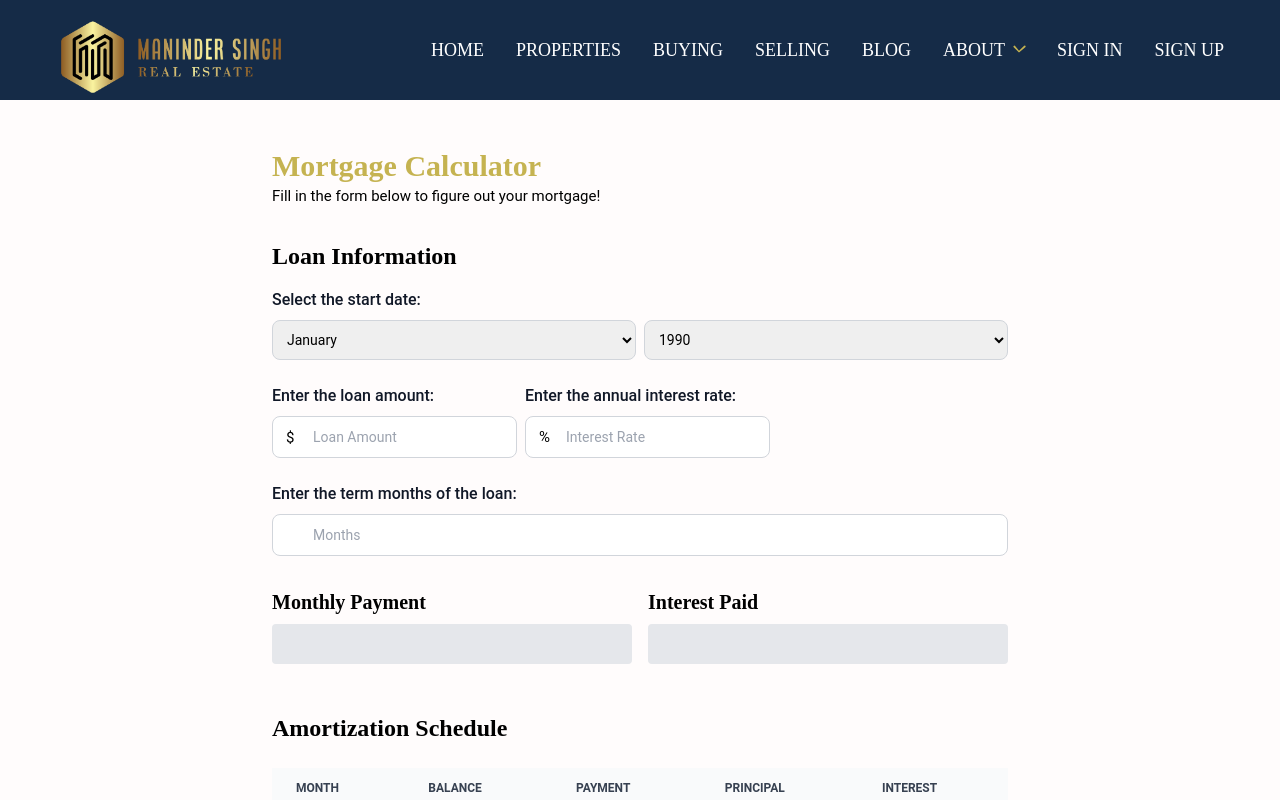
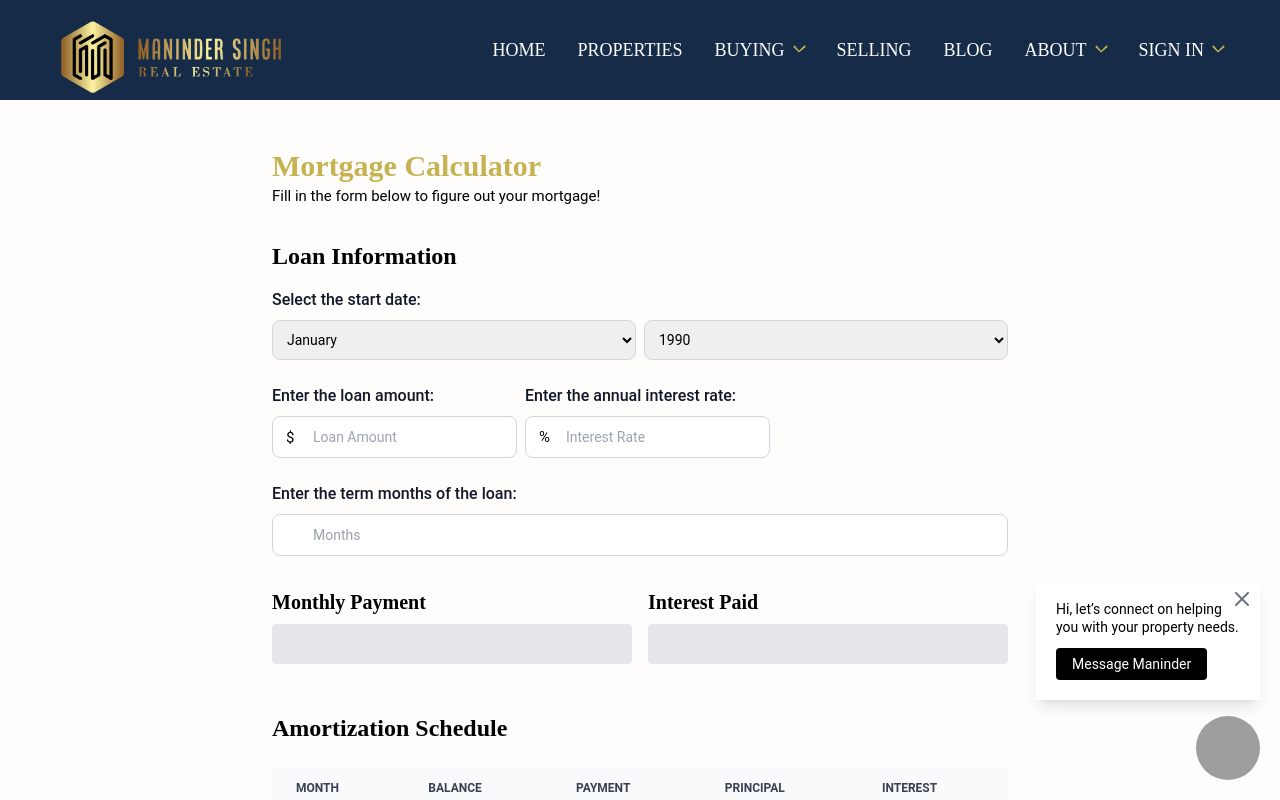
Before and after one commit to amitcarpenter/maninder_frontend_react, a React (Vite) app: page /MortgageCalculator in a window 1280 px wide. Shown: the top 800 px of the page. Built offline with nearby package versions, Linux system fonts and the light colour scheme; grey boxes are pictures that could not be loaded.

Commit message:
login register  api

```diff
--- a/package.json
+++ b/package.json
@@ -18,7 +18,8 @@
     "react-icons": "^5.0.1",
     "react-multi-carousel": "^2.8.4",
     "react-responsive-carousel": "^3.2.23",
-    "react-router-dom": "^6.22.2"
+    "react-router-dom": "^6.22.2",
+    "react-toastify": "^10.0.5"
   },
   "devDependencies": {
     "@types/react": "^18.2.56",
--- a/src/App.jsx
+++ b/src/App.jsx
@@ -15,7 +15,8 @@ import BuyersGuide from "./pages/sell/BuyersGuide";
 import SellerGuide from "./pages/sell/SellerGuide";
 import Register from "./components/login/Register";
 import MortgageCalculator from "./pages/MortgageCalculator/MortgageCalculator";
-
+import { ToastContainer } from 'react-toastify';
+import 'react-toastify/dist/ReactToastify.css';
 
 function App() {
   const location = useLocation();
@@ -46,7 +47,7 @@ function App() {
 
 
       </Routes>
-
+      <ToastContainer />
     </>
   );
 }
--- a/src/components/header/Header.jsx
+++ b/src/components/header/Header.jsx
@@ -175,12 +175,69 @@ export default function Navbar() {
               </Link>
             </li>
 
-            <li className=" px-2 xl:px-4 hover:bg-[rgba(255,255,255,0.1)] hover:text-[#C8B568]">
+            {/* <li className=" px-2 xl:px-4 hover:bg-[rgba(255,255,255,0.1)] hover:text-[#C8B568]">
               <Link to="/buyer-guide" className="">
                 {" "}
                 BUYING{" "}
               </Link>
+            </li> */}
+
+            <li
+              className="  px-2 xl:px-4 hover:bg-[rgba(255,255,255,0.1)] hover:text-[#C5B351] "
+              onMouseEnter={() => setBuyingOpen(true)}
+              onMouseLeave={() => setBuyingOpen(false)}
+            >
+              <div className="relative inline-block text-left">
+                <button
+                  className="inline-flex justify-center w-full"
+                  aria-haspopup="true"
+                  aria-expanded={buyingOpen}
+                >
+                  BUYING
+                  <svg
+                    className="-mr-1 mt-10 ml-1 w-5 text-[#C5B351] h-5"
+                    xmlns="http://www.w3.org/2000/svg"
+                    viewBox="0 0 20 20"
+                    fill="currentColor"
+                    aria-hidden="true"
+                  >
+                    <path
+                      fillRule="evenodd"
+                      d="M10 12.586L4.707 7.293a1 1 0 011.414-1.414L10 10.758l4.879-4.879a1 1 0 111.414 1.414L10 12.586z"
+                      clipRule="evenodd"
+                    />
+                  </svg>
+                </button>
+
+
+                {buyingOpen && (
+                  <div
+                    className="absolute right-0 z-10 w-56 mt-0 origin-top-right bg-white border border-gray-200 divide-y divide-gray-100 -md shadow-lg outline-none"
+                    role="menu"
+                  >
+                    <div className="py-1">
+                      <Link
+                        to="/buyer-guide"
+                        className="block px-4 py-2 text-sm text-gray-700 hover:bg-gray-100 hover:text-gray-900"
+                        role="menuitem"
+                      >
+                        Buyer’s Guide
+                      </Link>
+                      <Link
+                        to="/MortgageCalculator"
+                        className="block px-4 py-2 text-sm text-gray-700 hover:bg-gray-100 hover:text-gray-900"
+                        role="menuitem"
+                      >
+                        Mortgage Calculator
+                      </Link>
+
+                    </div>
+                  </div>
+                )}
+              </div>
             </li>
+
+
             <li className=" px-2 xl:px-4 hover:bg-[rgba(255,255,255,0.1)] hover:text-[#C8B568]">
               <Link to="/seller-guide" className="">
                 {" "}
@@ -222,6 +279,7 @@ export default function Navbar() {
                   </svg>
                 </button>
 
+
                 {aboutOpen && (
                   <div
                     className="absolute right-0 z-10 w-56 mt-0 origin-top-right bg-white border border-gray-200 divide-y divide-gray-100 -md shadow-lg outline-none"
@@ -254,16 +312,62 @@ export default function Navbar() {
                 )}
               </div>
             </li>
-            <li className=" px-2 xl:px-4 hover:bg-[rgba(255,255,255,0.1)] hover:text-[#C8B568]">
-              <Link to="/login" className="">
-                Sign In
-              </Link>
-            </li>
 
-            <li className=" px-2 xl:px-4 hover:bg-[rgba(255,255,255,0.1)] hover:text-[#C8B568]">
-              <Link to="/register" className="">
-                Sign Up
-              </Link>
+            <li
+              className="  px-2 xl:px-4 hover:bg-[rgba(255,255,255,0.1)] hover:text-[#C5B351] "
+              onMouseEnter={() => setSellingOpen(true)}
+              onMouseLeave={() => setSellingOpen(false)}
+            >
+              <div className="relative inline-block text-left">
+                <button
+                  className="inline-flex justify-center w-full"
+                  aria-haspopup="true"
+                  aria-expanded={buyingOpen}
+                >
+                  SIGN IN
+                  <svg
+                    className="-mr-1 mt-10 ml-1 w-5 text-[#C5B351] h-5"
+                    xmlns="http://www.w3.org/2000/svg"
+                    viewBox="0 0 20 20"
+                    fill="currentColor"
+                    aria-hidden="true"
+                  >
+                    <path
+                      fillRule="evenodd"
+                      d="M10 12.586L4.707 7.293a1 1 0 011.414-1.414L10 10.758l4.879-4.879a1 1 0 111.414 1.414L10 12.586z"
+                      clipRule="evenodd"
+                    />
+                  </svg>
+                </button>
+
+
+                {sellingOpen && (
+                  <div
+                    className="absolute right-0 z-10 w-56 mt-0 origin-top-right bg-white border border-gray-200 divide-y divide-gray-100 -md shadow-lg outline-none"
+                    role="menu"
+                  >
+                    <div className="py-1">
+
+
+                      <Link to="/login"
+                        className="block px-4 py-2 text-sm text-gray-700 hover:bg-gray-100 hover:text-gray-900"
+
+                      >
+                        Sign In
+                      </Link>
+
+                      <Link to="/register"
+
+                        className="block px-4 py-2 text-sm text-gray-700 hover:bg-gray-100 hover:text-gray-900"
+
+                      >
+                        Sign Up
+                      </Link>
+
+                    </div>
+                  </div>
+                )}
+              </div>
             </li>
           </ul>
         </section>
--- a/src/pages/MortgageCalculator/MortgageCalculator.jsx
+++ b/src/pages/MortgageCalculator/MortgageCalculator.jsx
@@ -1,7 +1,12 @@
 import React, { useState } from 'react';
 import Header from "../../components/header/Header"
 import Footer from '../../components/footer/Footer';
+import MessageBox from '../../components/MessageBox';
+import { useMyContext } from '../../store/ContextApi';
 const MortgageCalculator = () => {
+
+  const { showMessageBox, handleClose } = useMyContext();
+
   const [monthlyPayment, setMonthlyPayment] = useState('');
   const [totalInterest, setTotalInterest] = useState('');
   const [amortizationData, setAmortizationData] = useState([]);
@@ -229,10 +234,11 @@ const MortgageCalculator = () => {
           </div>
         </div>
 
+        {showMessageBox && <MessageBox onClose={handleClose} />}
 
 
         <footer className="mt-12 border-t pt-6">
-          <p className="text-center">Written by Joel Vasallo</p>
+          <p className="text-center">Written by Maninder Singh </p>
         </footer>
       </div>
 
--- a/src/pages/sell/BuyersGuide.jsx
+++ b/src/pages/sell/BuyersGuide.jsx
@@ -1,7 +1,12 @@
 import React from 'react';
 import Header from "../../components/header/Header"
 import Footer from '../../components/footer/Footer';
+import MessageBox from '../../components/MessageBox';
+import { useMyContext } from '../../store/ContextApi';
 const BuyersGuide = () => {
+
+  const { showMessageBox, handleClose } = useMyContext();
+
     return (
 
 
@@ -60,6 +65,8 @@ const BuyersGuide = () => {
                 </div>
             </div>
 
+            {showMessageBox && <MessageBox onClose={handleClose} />}
+
             <Footer/>
         </>
 
--- a/src/pages/sell/SellerGuide.jsx
+++ b/src/pages/sell/SellerGuide.jsx
@@ -1,7 +1,13 @@
 import React from 'react';
 import Header from "../../components/header/Header"
 import Footer from '../../components/footer/Footer';
+import { useMyContext } from '../../store/ContextApi';
+import MessageBox from '../../components/MessageBox';
+
 const SellerGuide = () => {
+
+    const { showMessageBox, handleClose } = useMyContext();
+
     return (
 
 
@@ -58,6 +64,8 @@ const SellerGuide = () => {
                     </div>
                 </div>
             </div>
+            {showMessageBox && <MessageBox onClose={handleClose} />}
+
 
             <Footer />
         </>
```
Also changed, not shown: src/components/login/Login.jsx (+50 -5 lines), src/components/login/Register.jsx (+66 -18 lines), 1 other file (tests, documents, lock files or other folders).
